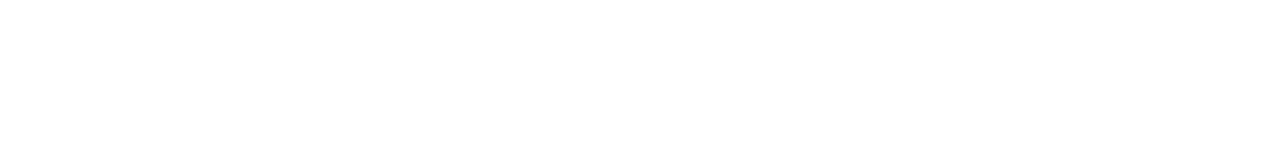
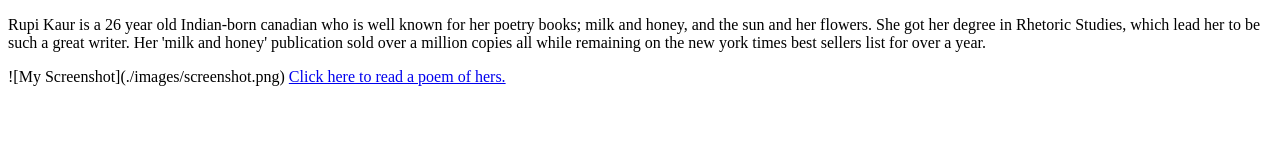
Before and after one commit to maredithheckel/web-dev-hw, a plain HTML site: page assignment-04/about.html in a window 1280 px wide. Drawn offline with Linux system fonts and the light colour scheme.

Commit message:
Add files via upload

```diff
--- a/assignment-04/about.html
+++ b/assignment-04/about.html
@@ -1,11 +1,17 @@
 <!DOCTYPE html>
 <html>
   <head>
-    <title></title>
-    <!-- Meta data and information about your site, not visible to visitors. -->
-  </head>
+    <title>About the Author</title>
+
 
   <body>
-    <!-- “My Way-Cool Awesome Site!” contents, visible to visitors. -->
+    <p> Rupi Kaur is a 26 year old Indian-born canadian who is well known for her
+      poetry books; milk and honey, and the sun and her flowers. She got her degree
+      in Rhetoric Studies, which lead her to be such a great writer. Her 'milk and honey'
+      publication sold over a million copies all while remaining on the new york times
+      best sellers list for over a year. <p/>
+
+![My Screenshot](./images/screenshot.png)
+      <a href="https://maredithheckel.github.io/web-dev-hw/assignment-04/index.html">Click here to read a poem of hers.</a>
   </body>
 </html>
```
Also changed, not shown: assignment-04/index.html (+4 -3 lines), assignment-04/images/screenshot1.png (added), 2 other files.
